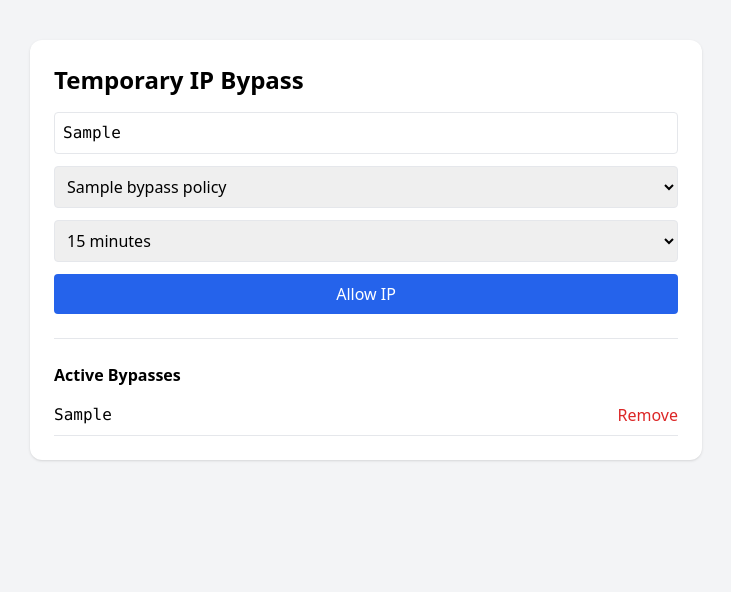
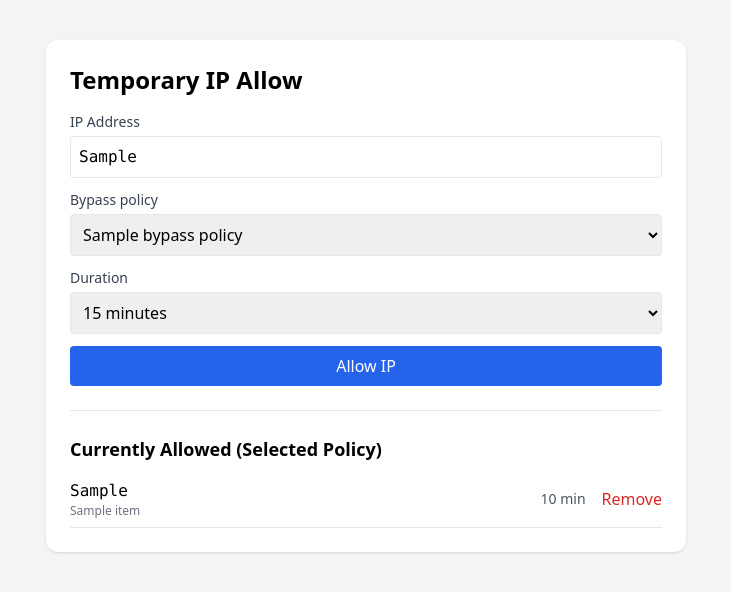
Before and after one commit to JackT2K/EasyAllow--Cloudflare-IP-Policy, a FastAPI app: template app/templates/index.html in a window 1280 px wide. Shown: the top 592 px of the page, without its empty margins (274-1005 px from the left). Run offline with FastAPI, Linux system fonts and the light colour scheme; the template is opened without the code that fills it: most values are stand-ins (such as "Sample title", 1, 10 or a date in 2020); some libraries are stand-ins or nearby versions.

Commit message:
Modified to only show allowed IPs based on the selected policy

```diff
--- a/app/main.py
+++ b/app/main.py
@@ -1,5 +1,5 @@
 import time
-from fastapi import FastAPI, Request, Form, HTTPException
+from fastapi import FastAPI, Request, Form, HTTPException, Query
 from fastapi.responses import RedirectResponse
 from fastapi.templating import Jinja2Templates
 
@@ -10,36 +10,61 @@ from app.cloudflare import list_policies, get_policy, put_policy
 app = FastAPI()
 templates = Jinja2Templates(directory="app/templates")
 
+
 def require_cloudflare(request: Request):
+    # Only allow requests that come through Cloudflare (Tunnel/Access)
     if "CF-Ray" not in request.headers:
         raise HTTPException(status_code=403)
 
+
 @app.get("/")
-def index(request: Request):
+def index(request: Request, policy_id: str | None = Query(default=None)):
     require_cloudflare(request)
     now = int(time.time())
     wan_ip = request.headers.get("CF-Connecting-IP")
 
+    # Pull all reusable policies and filter to bypass
+    policies = list_policies()
+    bypass_policies = [
+        {"id": p.get("id"), "name": p.get("name")}
+        for p in policies
+        if p.get("decision") == "bypass"
+    ]
+
+    # Build lookup for display
+    policy_name_by_id = {p.get("id"): p.get("name") for p in policies}
+
+    # Default selection: first bypass policy (if any)
+    if not policy_id and bypass_policies:
+        policy_id = bypass_policies[0]["id"]
+
+    # Query items filtered to selected policy_id
     with db() as conn:
-        rows = conn.execute(
-            "SELECT ip, expires_at, policy_id FROM ip_allowlist ORDER BY added_at DESC"
-        ).fetchall()
+        if policy_id:
+            rows = conn.execute(
+                "SELECT ip, expires_at, added_at, policy_id FROM ip_allowlist "
+                "WHERE policy_id = ? ORDER BY added_at DESC",
+                (policy_id,),
+            ).fetchall()
+        else:
+            rows = conn.execute(
+                "SELECT ip, expires_at, added_at, policy_id FROM ip_allowlist "
+                "ORDER BY added_at DESC"
+            ).fetchall()
 
     items = []
     for r in rows:
-        remaining = None if r["expires_at"] is None else max(0, r["expires_at"] - now)
-        items.append({
-            "ip": r["ip"],
-            "remaining": remaining,
-            "expires_at": r["expires_at"],
-            "policy_id": r["policy_id"],
-        })
-
-    policies = list_policies()
-    bypass_policies = [
-        {"id": p["id"], "name": p["name"]}
-        for p in policies if p.get("decision") == "bypass"
-    ]
+        expires_at = r["expires_at"]
+        remaining = None if expires_at is None else max(0, int(expires_at) - now)
+        items.append(
+            {
+                "ip": r["ip"],
+                "expires_at": expires_at,
+                "remaining": remaining,
+                "policy_id": r["policy_id"],
+                "policy_name": policy_name_by_id.get(r["policy_id"], r["policy_id"] or "Unknown"),
+            }
+        )
 
     return templates.TemplateResponse(
         name="index.html",
@@ -48,8 +73,10 @@ def index(request: Request):
             "wan_ip": wan_ip,
             "items": items,
             "bypass_policies": bypass_policies,
-        }
+            "selected_policy_id": policy_id,
+        },
     )
+
 
 @app.post("/add")
 def add_ip(
@@ -61,34 +88,45 @@ def add_ip(
     require_cloudflare(request)
     ip = normalize_ip(ip)
     now = int(time.time())
-    expires = None if duration == 0 else now + duration
+    expires = None if duration == 0 else now + int(duration)
 
+    # Store in DB (include policy_id)
     with db() as conn:
         conn.execute(
-            "INSERT INTO ip_allowlist (ip, expires_at, added_at, policy_id) VALUES (?, ?, ?, ?) "
-            "ON CONFLICT(ip) DO UPDATE SET expires_at=excluded.expires_at, policy_id=excluded.policy_id",
-            (ip, expires, now, policy_id)
+            "INSERT INTO ip_allowlist (ip, expires_at, added_at, policy_id) "
+            "VALUES (?, ?, ?, ?) "
+            "ON CONFLICT(ip) DO UPDATE SET "
+            "expires_at=excluded.expires_at, "
+            "policy_id=excluded.policy_id",
+            (ip, expires, now, policy_id),
         )
         conn.commit()
 
+    # Add to Cloudflare policy include rules (if not already there)
     policy = get_policy(policy_id)
     policy.setdefault("include", [])
-
-    if not any(r.get("ip", {}).get("ip") == ip for r in policy["include"]):
+    if not any(rule.get("ip", {}).get("ip") == ip for rule in policy["include"]):
         policy["include"].append({"ip": {"ip": ip}})
         put_policy(policy_id, policy)
 
-    return RedirectResponse("/", status_code=303)
+    return RedirectResponse(f"/?policy_id={policy_id}", status_code=303)
+
 
 @app.post("/remove")
-def remove_ip(request: Request, ip: str = Form(...), policy_id: str = Form(...)):
+def remove_ip(
+    request: Request,
+    ip: str = Form(...),
+    policy_id: str = Form(...),
+):
     require_cloudflare(request)
     ip = normalize_ip(ip)
 
+    # Remove from DB
     with db() as conn:
         conn.execute("DELETE FROM ip_allowlist WHERE ip = ?", (ip,))
         conn.commit()
 
+    # Remove from Cloudflare policy include rules
     policy = get_policy(policy_id)
     policy["include"] = [
         r for r in policy.get("include", [])
@@ -96,4 +134,4 @@ def remove_ip(request: Request, ip: str = Form(...), policy_id: str = Form(...))
     ]
     put_policy(policy_id, policy)
 
-    return RedirectResponse("/", status_code=303)
+    return RedirectResponse(f"/?policy_id={policy_id}", status_code=303)
--- a/app/templates/index.html
+++ b/app/templates/index.html
@@ -1,50 +1,82 @@
-
 <!DOCTYPE html>
 <html>
 <head>
-  <title>Cloudflare IP Bypass</title>
   <meta charset="utf-8">
+  <title>Temporary IP Allow</title>
   <script src="https://cdn.tailwindcss.com"></script>
 </head>
 
 <body class="bg-gray-100 min-h-screen">
-  <div class="max-w-2xl mx-auto py-10">
+  <div class="max-w-2xl mx-auto py-10 px-4">
     <div class="bg-white p-6 rounded-xl shadow">
-
-      <h1 class="text-2xl font-semibold mb-4">Temporary IP Bypass</h1>
+      <h1 class="text-2xl font-semibold mb-4">Temporary IP Allow</h1>
 
       <form method="post" action="/add" class="space-y-3">
-        <input name="ip" value="{{ wan_ip }}" class="w-full border p-2 rounded font-mono" required>
+        <div>
+          <label class="block text-sm font-medium text-gray-700">IP Address</label>
+          <input name="ip" value="{{ wan_ip }}" class="mt-1 w-full border p-2 rounded font-mono" required>
+        </div>
 
-        <select name="policy_id" class="w-full border p-2 rounded" required>
+        <div>
+          <label class="block text-sm font-medium text-gray-700">Bypass policy</label>
+          <select name="policy_id"
+                  class="mt-1 w-full border p-2 rounded"
+                  onchange="location='/?policy_id=' + this.value"
+                  required>
             {% for p in bypass_policies %}
-            <option value="{{ p.id }}">{{ p.name }}</option>
+              <option value="{{ p.id }}" {% if p.id == selected_policy_id %}selected{% endif %}>
+                {{ p.name }}
+              </option>
             {% endfor %}
           </select>
+        </div>
 
-        <select name="duration" class="w-full border p-2 rounded">
+        <div>
+          <label class="block text-sm font-medium text-gray-700">Duration</label>
+          <select name="duration" class="mt-1 w-full border p-2 rounded">
             <option value="900">15 minutes</option>
             <option value="3600">1 hour</option>
             <option value="21600">6 hours</option>
             <option value="86400">24 hours</option>
             <option value="0">Unlimited</option>
           </select>
+        </div>
 
-        <button class="w-full bg-blue-600 text-white p-2 rounded">Allow IP</button>
+        <button class="w-full bg-blue-600 text-white p-2 rounded hover:bg-blue-700">
+          Allow IP
+        </button>
       </form>
 
       <hr class="my-6">
 
-      <h2 class="font-semibold mb-2">Active Bypasses</h2>
+      <h2 class="text-lg font-semibold mb-2">Currently Allowed (Selected Policy)</h2>
+
+      {% if items|length == 0 %}
+        <p class="text-gray-600">No IPs currently allowed for this policy.</p>
+      {% endif %}
 
       {% for item in items %}
         <div class="flex justify-between items-center border-b py-2">
-          <span class="font-mono">{{ item.ip }}</span>
+          <div>
+            <div class="font-mono">{{ item.ip }}</div>
+            <div class="text-xs text-gray-500">{{ item.policy_name }}</div>
+          </div>
+
+          <div class="flex items-center gap-4">
+            <div class="text-sm text-gray-600">
+              {% if item.expires_at is none %}
+                Unlimited
+              {% else %}
+                {{ (item.remaining // 60) }} min
+              {% endif %}
+            </div>
+
             <form method="post" action="/remove">
               <input type="hidden" name="ip" value="{{ item.ip }}">
               <input type="hidden" name="policy_id" value="{{ item.policy_id }}">
-            <button class="text-red-600">Remove</button>
+              <button class="text-red-600 hover:underline">Remove</button>
             </form>
+          </div>
         </div>
       {% endfor %}
 
```
Also changed, not shown: app/cleanup.py (+23 -19 lines), app/cloudflare.py (line endings or trailing spaces). Lines whose indentation alone changed are shown as unchanged.
